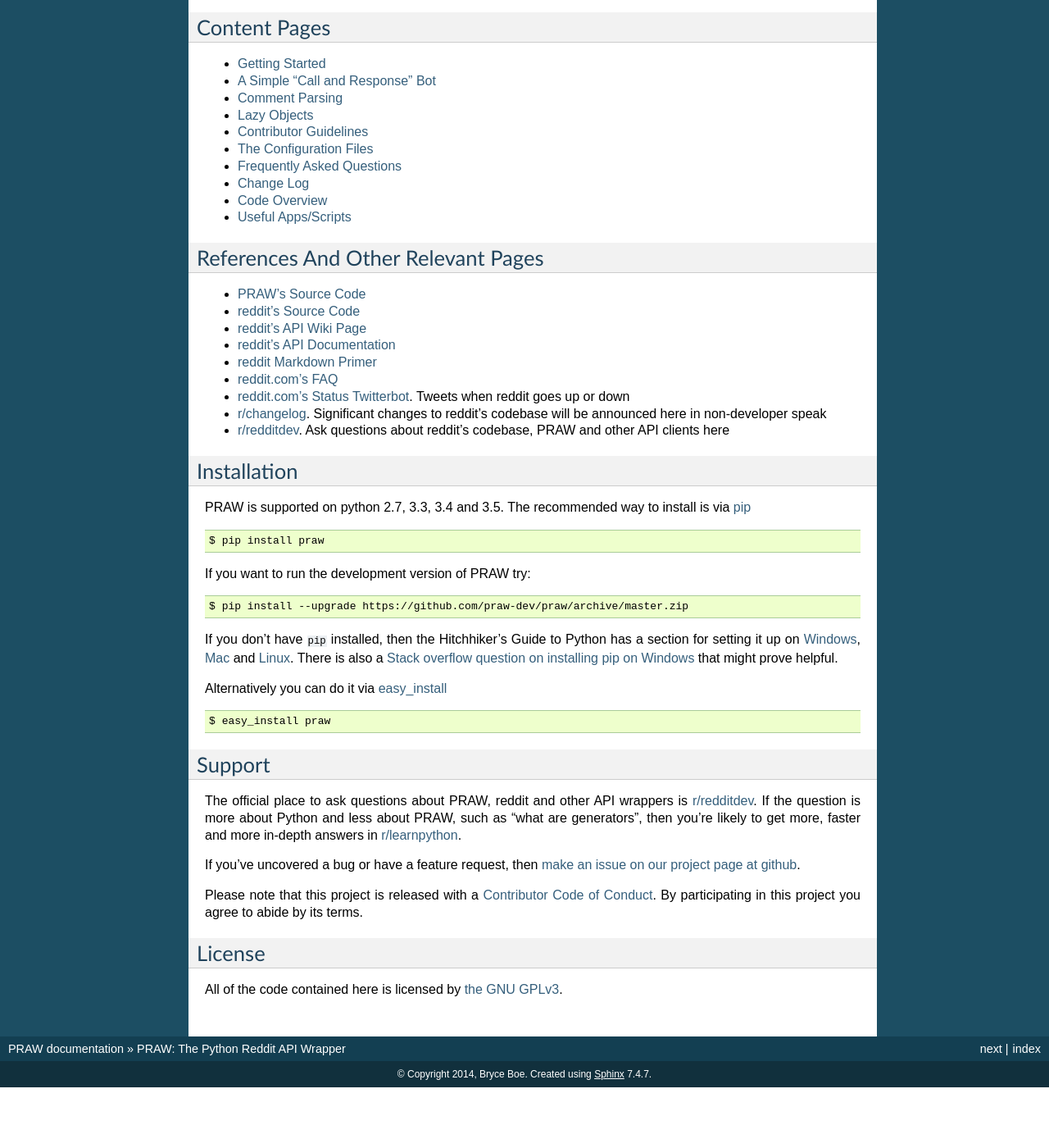
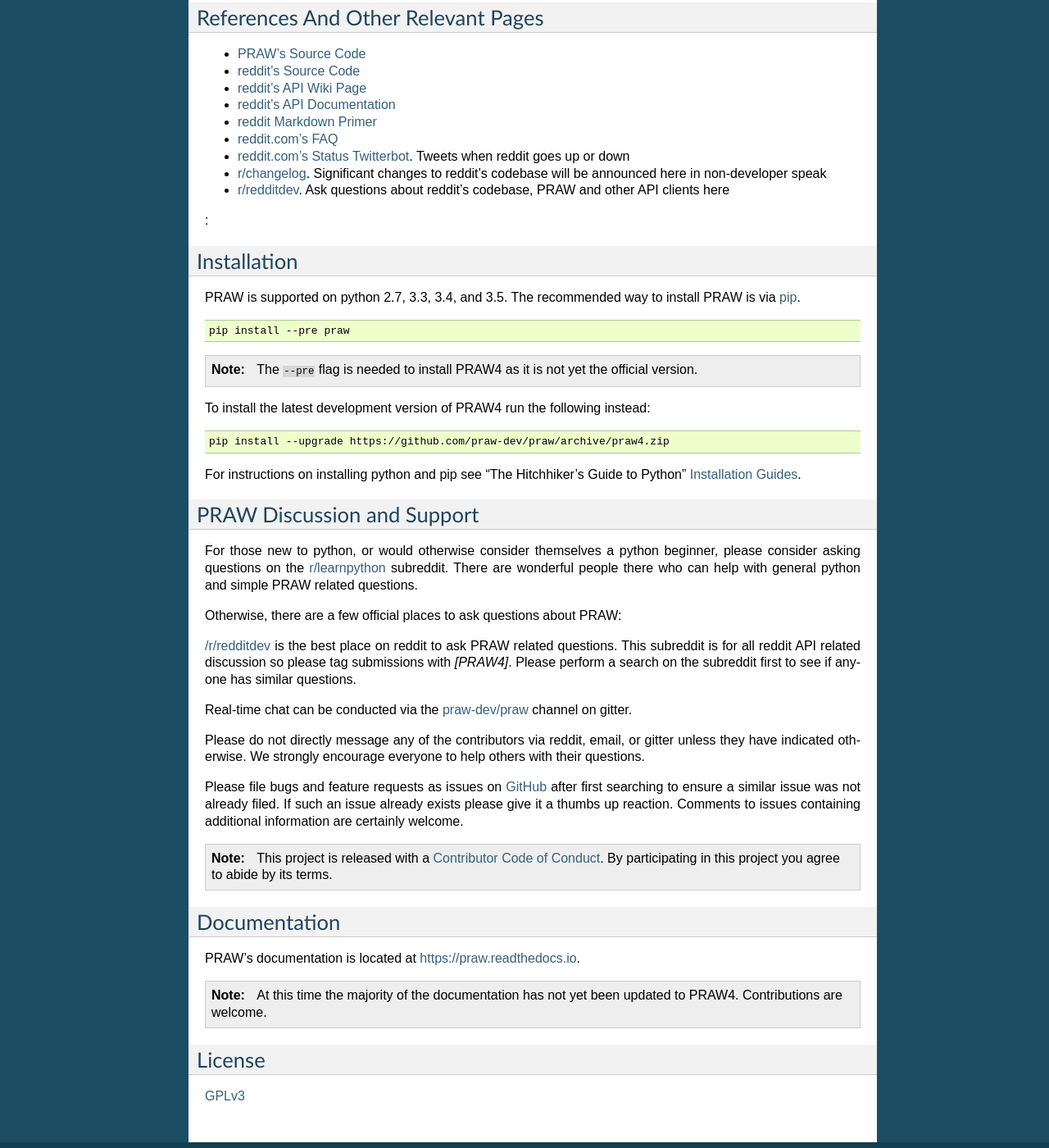
Before and after one commit to praw-dev/praw, a Sphinx documentation site: the page built from docs/index.rst, in a window 1280 px wide and 1400 px high, scrolled down 484 px. Shown: the whole window at 82% size. Built offline with Sphinx 7.4.7, drawn with Linux system fonts in a browser that asks for light colours; the version number could not be read and is left out; before the commit the page ends 1810 px from its top, so only the background shows below that; some of the changed text lies outside the part shown.

Commit message:
Update README.rst with PRAW4 content.

```diff
--- a/README.rst
+++ b/README.rst
@@ -1,121 +1,89 @@
-.. _main_page:
-
 PRAW: The Python Reddit API Wrapper
 ===================================
 
-.. begin_description
-
-.. image:: https://travis-ci.org/praw-dev/praw.svg?branch=master
-           :target: https://travis-ci.org/praw-dev/praw
-.. image:: https://coveralls.io/repos/praw-dev/praw/badge.svg?branch=master
-  :target: https://coveralls.io/r/praw-dev/praw?branch=master
-
+.. image:: https://travis-ci.org/praw-dev/praw.svg?branch=praw4
+   :alt: Travis CI Status
+   :target: https://travis-ci.org/praw-dev/praw
+.. image:: https://coveralls.io/repos/github/praw-dev/praw/badge.svg?branch=praw4
+   :alt: Coveralls Coverage
+   :target: https://coveralls.io/github/praw-dev/praw?branch=praw4
 .. image:: https://badges.gitter.im/praw-dev/praw.svg
-  :alt: Join the chat at https://gitter.im/praw-dev/praw
-  :target: https://gitter.im/praw-dev/praw?utm_source=badge&utm_medium=badge&utm_campaign=pr-badge&utm_content=badge
-
+   :alt: Join the chat at https://gitter.im/praw-dev/praw
+   :target: https://gitter.im/praw-dev/praw
 
 PRAW, an acronym for "Python Reddit API Wrapper", is a python package that
-allows for simple access to reddit's API. PRAW aims to be as easy to use as
-possible and is designed to follow all of `reddit's API rules
-<https://github.com/reddit/reddit/wiki/API>`_. You have to give a useragent
-that follows the rules, everything else is handled by PRAW so you needn't worry
-about violating them.
-
-Here's a quick peek, getting the first 5 submissions from
-the 'hot' section of the 'opensource' subreddit:
-
-.. code-block:: pycon
-
-    >>> import praw
-    >>> r = praw.Reddit(user_agent='my_cool_application')
-    >>> submissions = r.get_subreddit('opensource').get_hot(limit=5)
-    >>> [str(x) for x in submissions]
-
-This will display something similar to the following:
-
-.. code-block:: pycon
-
-    ['10 :: Gun.io Debuts Group Funding for Open Source Projects\n Gun.io',
-     '24 :: Support the Free Software Foundation',
-     '67 :: The 10 Most Important Open Source Projects of 2011',
-     '85 :: Plan 9 - A distributed OS with a unified communicatioprotocol  I/O...',
-      '2 :: Open-source webOS is dead on arrival ']
-
-.. end_description
-
-.. begin_installation
+allows for simple access to reddit's API. PRAW aims to be easy to use and
+internally follows all of `reddit's API rules
+<https://github.com/reddit/reddit/wiki/API>`_. With PRAW there's no need to
+introduce ``sleep`` calls in your code. Give your client an appropriate user
+agent and you're set.
 
 .. _installation:
 
 Installation
 ------------
 
-PRAW is supported on python 2.7, 3.3, 3.4 and 3.5. The recommended way to
-install is via `pip <https://pypi.python.org/pypi/pip>`_
+PRAW is supported on python 2.7, 3.3, 3.4, and 3.5. The recommended way to
+install PRAW is via `pip <https://pypi.python.org/pypi/pip>`_.
 
 .. code-block:: bash
 
-    $ pip install praw
+    pip install --pre praw
 
+.. note:: The ``--pre`` flag is needed to install PRAW4 as it is not yet the
+   official version.
 
-If you want to run the development version of PRAW try:
+To install the latest development version of PRAW4 run the following instead:
 
 .. code-block:: bash
 
-    $ pip install --upgrade https://github.com/praw-dev/praw/archive/master.zip
+    pip install --upgrade https://github.com/praw-dev/praw/archive/praw4.zip
 
-If you don't have ``pip`` installed, then the Hitchhiker's Guide to Python has
-a section for setting it up on `Windows
-<http://docs.python-guide.org/en/latest/starting/install/win/>`_,
-`Mac <http://docs.python-guide.org/en/latest/starting/install/osx/>`_ and
-`Linux <http://docs.python-guide.org/en/latest/starting/install/linux/>`_.
-There is also a `Stack overflow question on installing pip on Windows
-<http://stackoverflow.com/questions/4750806/how-to-install-pip-on-windows>`_
-that might prove helpful.
+For instructions on installing python and pip see "The Hitchhiker's Guide to
+Python" `Installation Guides
+<http://docs.python-guide.org/en/latest/starting/installation/>`_.
 
-Alternatively you can do it via
-`easy_install <https://pypi.python.org/pypi/setuptools>`_
+PRAW Discussion and Support
+---------------------------
 
-.. code-block:: bash
+For those new to python, or would otherwise consider themselves a python
+beginner, please consider asking questions on the `r/learnpython
+<https://www.reddit.com/r/learnpython>`_ subreddit. There are wonderful people
+there who can help with general python and simple PRAW related questions.
 
-    $ easy_install praw
+Otherwise, there are a few official places to ask questions about PRAW:
 
-.. end_installation
+`/r/redditdev <https://www.reddit.com/r/redditdev>`_ is the best place on
+reddit to ask PRAW related questions. This subreddit is for all reddit API
+related discussion so please tag submissions with *[PRAW4]*. Please perform a
+search on the subreddit first to see if anyone has similar questions.
 
-.. begin_support
+Real-time chat can be conducted via the `praw-dev/praw
+<https://gitter.im/praw-dev/praw>`_ channel on gitter.
 
-Support
--------
+Please do not directly message any of the contributors via reddit, email, or
+gitter unless they have indicated otherwise. We strongly encourage everyone to
+help others with their questions.
 
-The official place to ask questions about PRAW, reddit and other API wrappers
-is `r/redditdev <https://www.reddit.com/r/redditdev>`_. If the question is more
-about Python and less about PRAW, such as "what are generators", then you're
-likely to get more, faster and more in-depth answers in `r/learnpython
-<https://www.reddit.com/r/learnpython>`_.
+Please file bugs and feature requests as issues on `GitHub
+<https://github.com/praw-dev/praw/issues>`_ after first searching to ensure a
+similar issue was not already filed. If such an issue already exists please
+give it a thumbs up reaction. Comments to issues containing additional
+information are certainly welcome.
 
-If you've uncovered a bug or have a feature request, then `make an issue on our
-project page at github <https://github.com/praw-dev/praw/issues>`_.
-
-Please note that this project is released with a `Contributor Code of Conduct
-<https://github.com/praw-dev/praw/blob/master/CODE_OF_CONDUCT.md>`_. By
-participating in this project you agree to abide by its terms.
-
-.. end_support
+.. note:: This project is released with a `Contributor Code of Conduct
+   <https://github.com/praw-dev/praw/blob/praw4/CODE_OF_CONDUCT.md>`_. By
+   participating in this project you agree to abide by its terms.
 
 Documentation
 -------------
 
-PRAW's documentation, which includes tutorials, information on configuring PRAW
-and other good stuff can be found at `readthedocs
-<https://praw.readthedocs.org>`_.
+PRAW's documentation is located at https://praw.readthedocs.io.
 
-.. begin_license
+.. note:: At this time the majority of the documentation has not yet been
+   updated to PRAW4. Contributions are welcome.
 
 License
 -------
 
-All of the code contained here is licensed by
-`the GNU GPLv3 <https://github.com/praw-dev/praw/blob/master/COPYING>`_.
-
-.. end_license
+`GPLv3 <https://github.com/praw-dev/praw/blob/praw4/COPYING>`_
--- a/docs/index.rst
+++ b/docs/index.rst
@@ -4,8 +4,8 @@ PRAW: The Python Reddit API Wrapper
 ===================================
 
 .. include:: ../README.rst
-   :start-after: begin_description
-   :end-before: end_description
+   :start-after: description
+   :end-before: installation
 
 Content Pages
 -------------
```
Also changed, not shown: other parts of docs/index.rst (+1 -10 lines).
